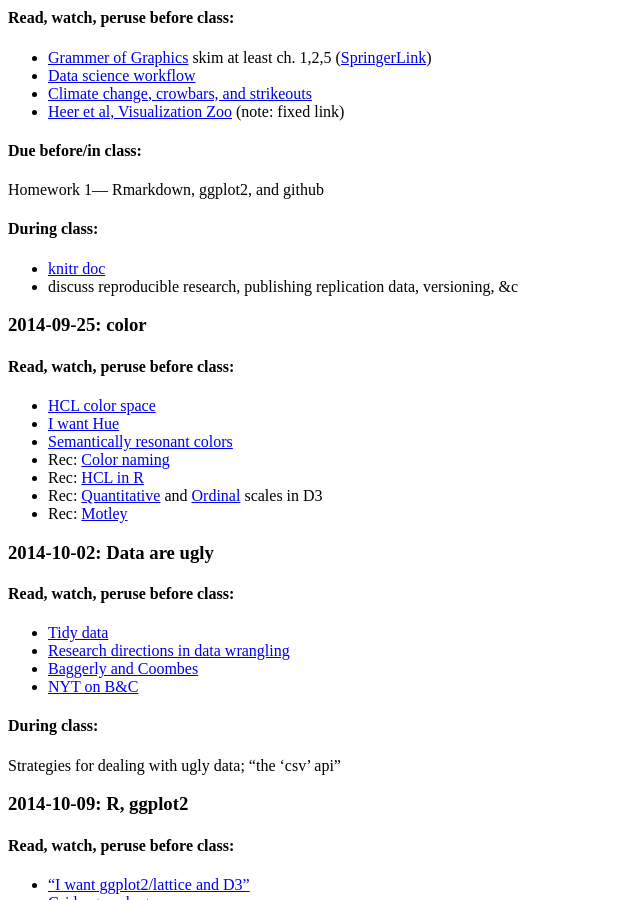
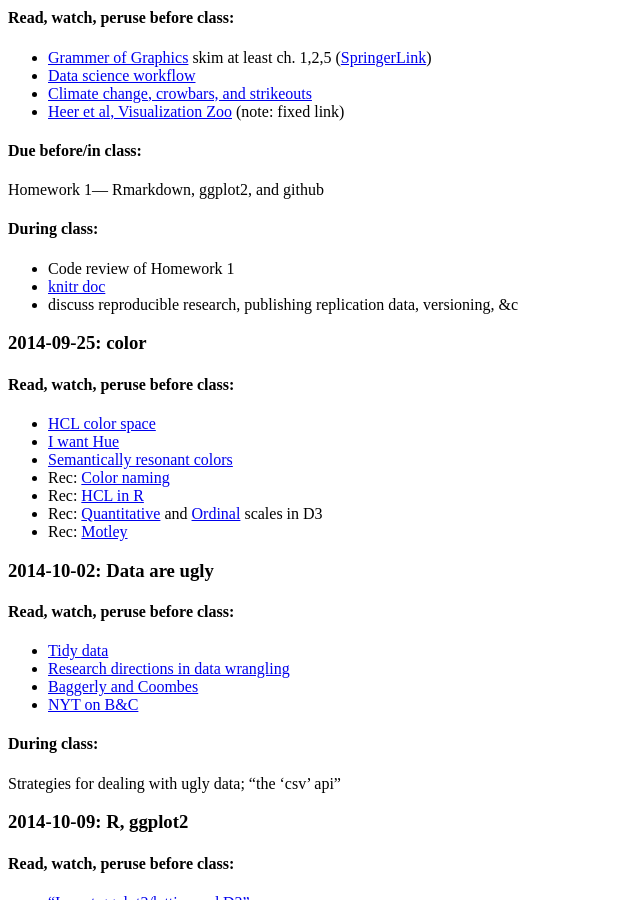
Before and after one commit to malecki/qmssviz, a Jekyll site: the page built from agenda.md, in a window 1280 px wide and 900 px high, scrolled down 1040 px. Shown: the whole window, without its empty margins (0-640 px from the left). Built offline with Jekyll 4.4.1, drawn with Linux system fonts in a browser that asks for light colours; nearby versions of some CDN libraries; Markdown is read by kramdown in place of the engine named in the settings; a script that is not in the unit is left out; comment, search, counter and statistics services are not loaded.

Commit message:
add codereview to agenda for w3

```diff
--- a/_data/agenda.yaml
+++ b/_data/agenda.yaml
@@ -31,6 +31,7 @@
     - [Climate change, crowbars, and strikeouts](http://chartsnthings.tumblr.com/post/47670081904/climate-change-crowbars-and-strikeouts)
     - [Heer et al, Visualization Zoo](http://queue.acm.org/detail.cfm?id=1805128) (note: fixed link)
   during: |
+    - Code review of Homework 1
     - [knitr doc](http://yihui.name/knitr/)
     - discuss reproducible research, publishing replication data, versioning, &c
   due: Homework 1— Rmarkdown, ggplot2, and github
```
